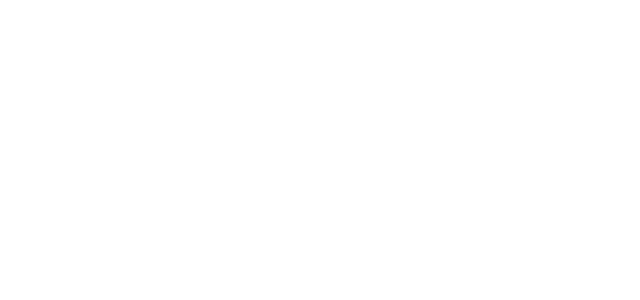
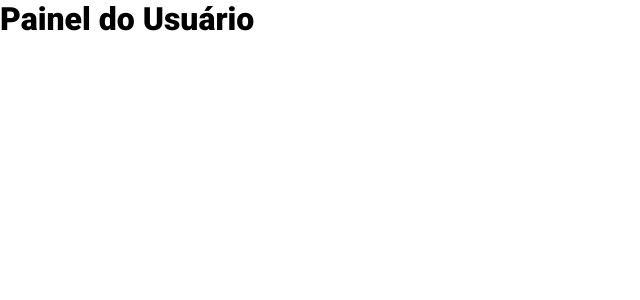
Before and after one commit to fellipehfa/afya-react-mod02, a React (Create React App) app: page /panel in a window 1280 px wide. Shown: the top 300 px of the page, without its empty margins (0-640 px from the left). Built offline with nearby package versions, Linux system fonts and the light colour scheme; sample sign-in values are in the browser's storage.

Commit message:
Finalizado

```diff
--- a/src/components/FormSignIn/index.tsx
+++ b/src/components/FormSignIn/index.tsx
@@ -23,8 +23,12 @@
             setIsLoad(true)
             api.post('login', formDataContent).then(
                 response => {
-                    toast.success("Login realizado!")
-                    history.push('/panel')
+                    localStorage.setItem('@tokenAfiaApp', response.data.token)
+
+                    toast.success("Login realizado!", {
+                        onClose: () => history.push('/panel')
+                    })
+
                 }
             ).catch(err => toast.error("Tem algo errado!")
             ).finally(() => setIsLoad(false))
--- a/src/components/FormSignIn/style.ts
+++ b/src/components/FormSignIn/style.ts
@@ -33,5 +33,5 @@
             font-weight: bold;
             text-transform: uppercase;
         }
-
+    }
 `
--- /dev/null
+++ b/src/private.routes.tsx
@@ -0,0 +1,17 @@
+import React from 'react';
+
+import { Route, Redirect} from 'react-router-dom';
+
+
+const privateRoutes: any = ({component: Component, path: Path, ...rest} : any ) => {
+  const isLogin: string | null = localStorage.getItem('@tokenAfiaApp')
+
+  return(
+    <Route {...rest} render={props => (
+      isLogin !== null ? <Component {...props}/> :
+      <Redirect to="/login"/>
+    )}/>
+  ) ;
+}
+
+export default privateRoutes;
--- a/src/routes.tsx
+++ b/src/routes.tsx
@@ -1,8 +1,10 @@
-import { BrowserRouter, Switch, Route } from "react-router-dom";
+import { BrowserRouter, Switch, Route } from 'react-router-dom';
 
-import Home from "./views/pages/Home"
-import Contact from "./views/pages/Contact"
-import Login from "./views/pages/Login"
+import Home from './views/pages/Home';
+import Contact from './views/pages/Contact';
+import Login from './views/pages/Login';
+import Panel from './views/pages/Panel';
+import PrivateRoutes from './private.routes';
 
 const Routes: React.FC = () => {
   return (
@@ -11,6 +13,7 @@
             <Route path="/" exact component={Home} />
             <Route path="/contact" component={Contact} />
             <Route path="/login" component={Login} />
+            <PrivateRoutes path="/panel" exact component={Panel} />
         </Switch>
       </BrowserRouter>
   );
--- /dev/null
+++ b/src/views/pages/Panel/index.tsx
@@ -0,0 +1,13 @@
+import React from 'react';
+
+// import { Container } from './styles';
+
+const Panel: React.FC = () => {
+  return (
+      <div>
+          <h1>Painel do Usuário</h1>
+      </div>
+  );
+}
+
+export default Panel;
```
Also changed, not shown: public/manifest.json.
